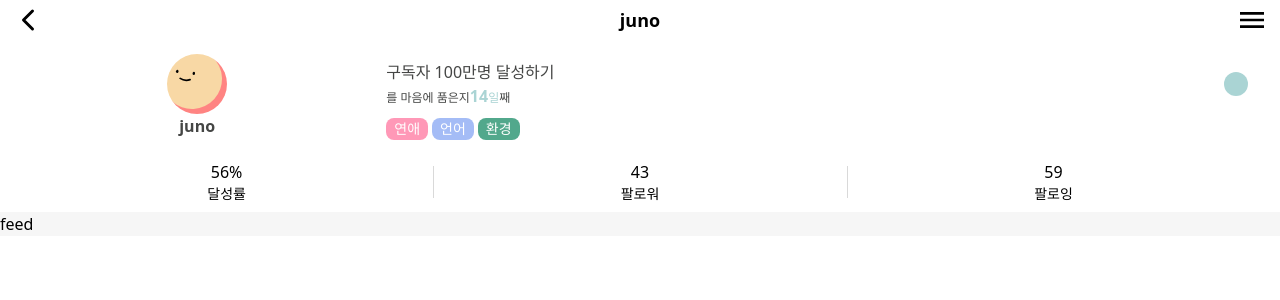
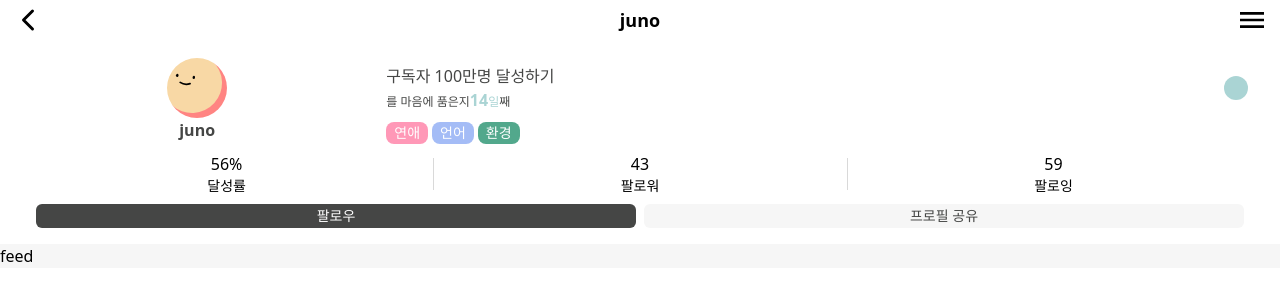
Before and after one commit to ggumms/ggumtle, a React (Vite) app in the folder frontend/: page /user/1 in a window 1280 px wide. Shown: the top 300 px of the page. Built offline with nearby package versions, Linux system fonts and the light colour scheme.

Commit message:
[FE] Feat #70: 팔로우, 프로필 공유 버튼
Change-Id: I39a56dee7e231f0660534c43c78fc8dee5b15e62

```diff
--- /dev/null
+++ b/frontend/src/pages/UserPage/components/FollowButtons.tsx
@@ -0,0 +1,27 @@
+const FollowButtons = () => {
+	const onClickFollowButton = () => {
+		console.log('click follow')
+	}
+	const onClickShareButton = () => {
+		console.log('click profile share')
+	}
+	return (
+		<div className="flex gap-2 px-4">
+			{/* @TODO: 마이페이지일 경우 프로필 편집 버튼이 됨 */}
+			<div
+				onClick={onClickFollowButton}
+				className="bg-point1 text-white w-1/2 flex items-center justify-center text-sm h-6 rounded-md"
+			>
+				팔로우
+			</div>
+			<div
+				onClick={onClickShareButton}
+				className="bg-lightGray text-point1 w-1/2 flex items-center justify-center text-sm h-6 rounded-md"
+			>
+				프로필 공유
+			</div>
+		</div>
+	)
+}
+
+export default FollowButtons
--- a/frontend/src/pages/UserPage/components/ProfileSection.tsx
+++ b/frontend/src/pages/UserPage/components/ProfileSection.tsx
@@ -1,6 +1,7 @@
 import InterestTag from '../../../components/InterestTag'
 import ProfileBucket from '../../../components/ProfileBucket'
 import { UserInfoType } from '../../../interfaces'
+import FollowButtons from './FollowButtons'
 import NumInfo from './NumInfo'
 
 const ProfileSection = () => {
@@ -21,8 +22,8 @@ const ProfileSection = () => {
 	const { bucketTitle, color, dayCount } = userInfo
 	const category: string[] = ['연애', '언어', '환경']
 	return (
-		<div className='bg-white px-5'>
-			<div className="flex items-center justify-around py-3">
+		<div className='bg-white px-5 py-4'>
+			<div className="flex items-center justify-around">
 				<div className="flex flex-col items-center justify-center w-2/5">
 					{/* @TODO: 추후 실제 프로필 이미지로 변경 */}
 					<svg
@@ -88,6 +89,7 @@ const ProfileSection = () => {
 			</div>
 			<div>
 				<NumInfo />
+        <FollowButtons />
 			</div>
 		</div>
 	)
```
